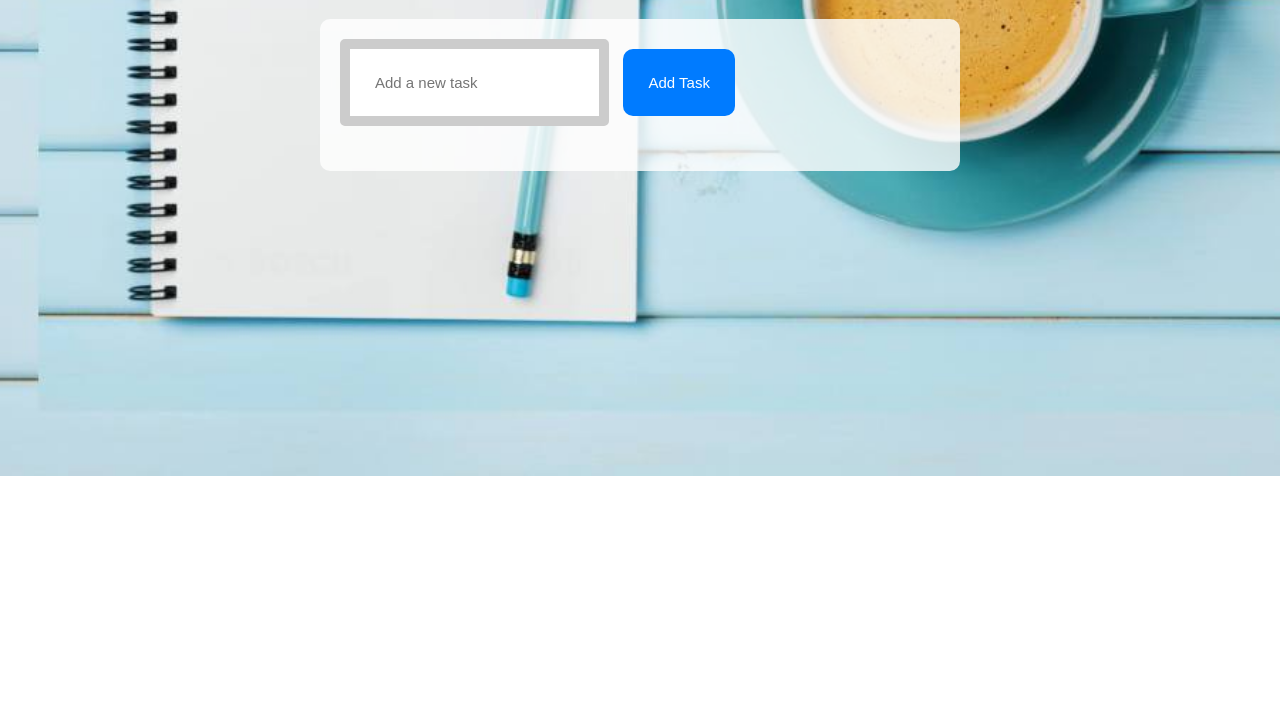
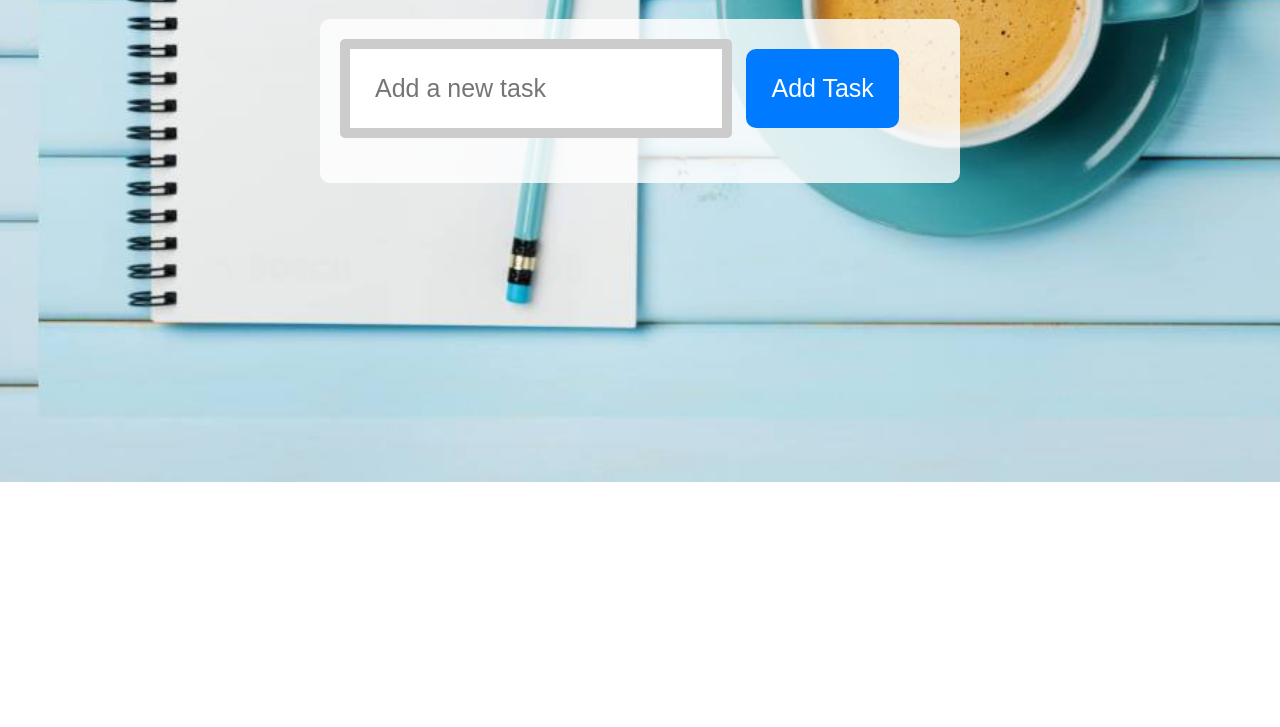
Before and after one commit to kgoediappearence/MY-TO-DO-LIST-A, a plain HTML site: page Index.html in a window 1280 px wide. Shown: the part 73-800 px from the top of the page. Drawn offline with Linux system fonts and the light colour scheme.

Commit message:
Update TODO.CSS

```diff
--- a/TODO.CSS
+++ b/TODO.CSS
@@ -34,7 +34,7 @@ input[type="text"] {
     margin-right: 10px;
     border: 10px solid #ccc; /* Add a border for better visibility */
     border-radius: 5px; /* Rounded corners */
-    font-size: 15px;
+    font-size: 25px;
 }
 
 button#addTaskButton {
@@ -44,7 +44,7 @@ button#addTaskButton {
     border: none;
     cursor: pointer;
     border-radius: 10px; /* Rounded corners */
-    font-size: 15px;
+    font-size: 25px;
 }
 
 button#addTaskButton:hover {
```
